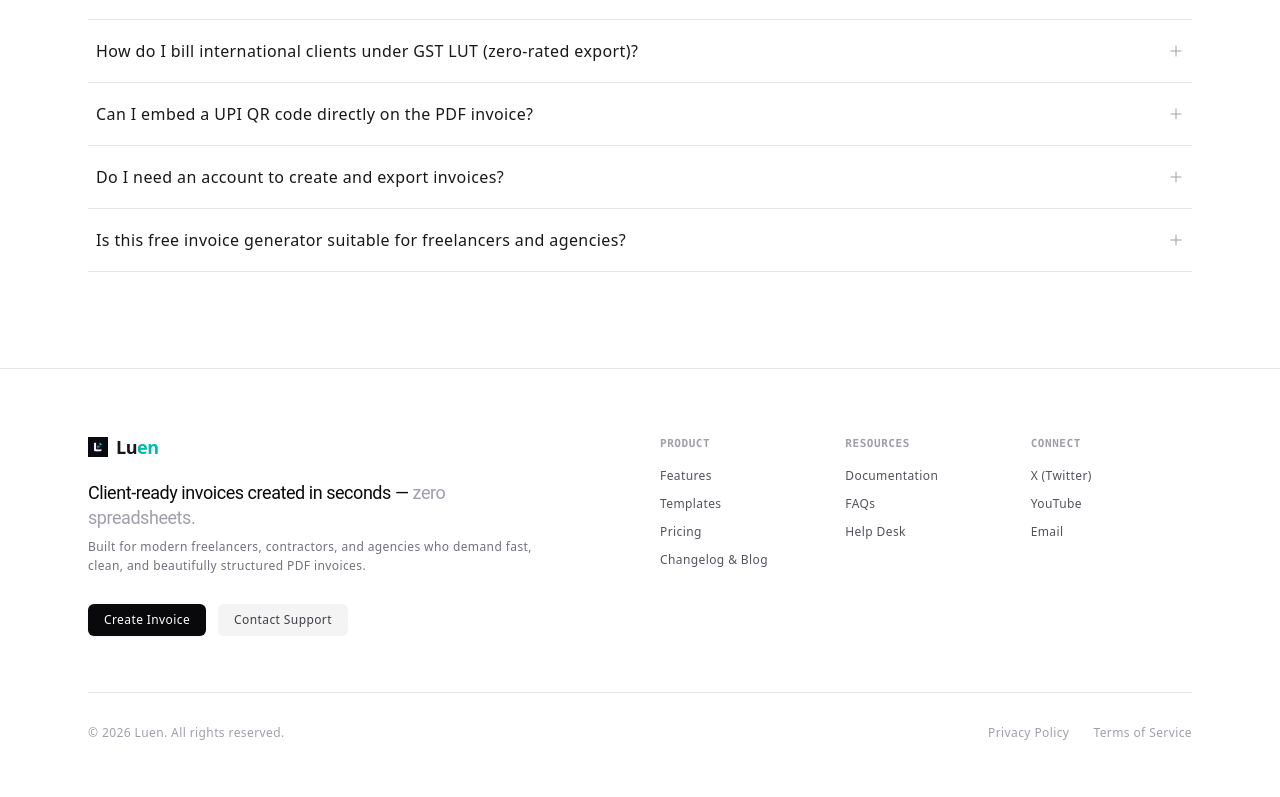
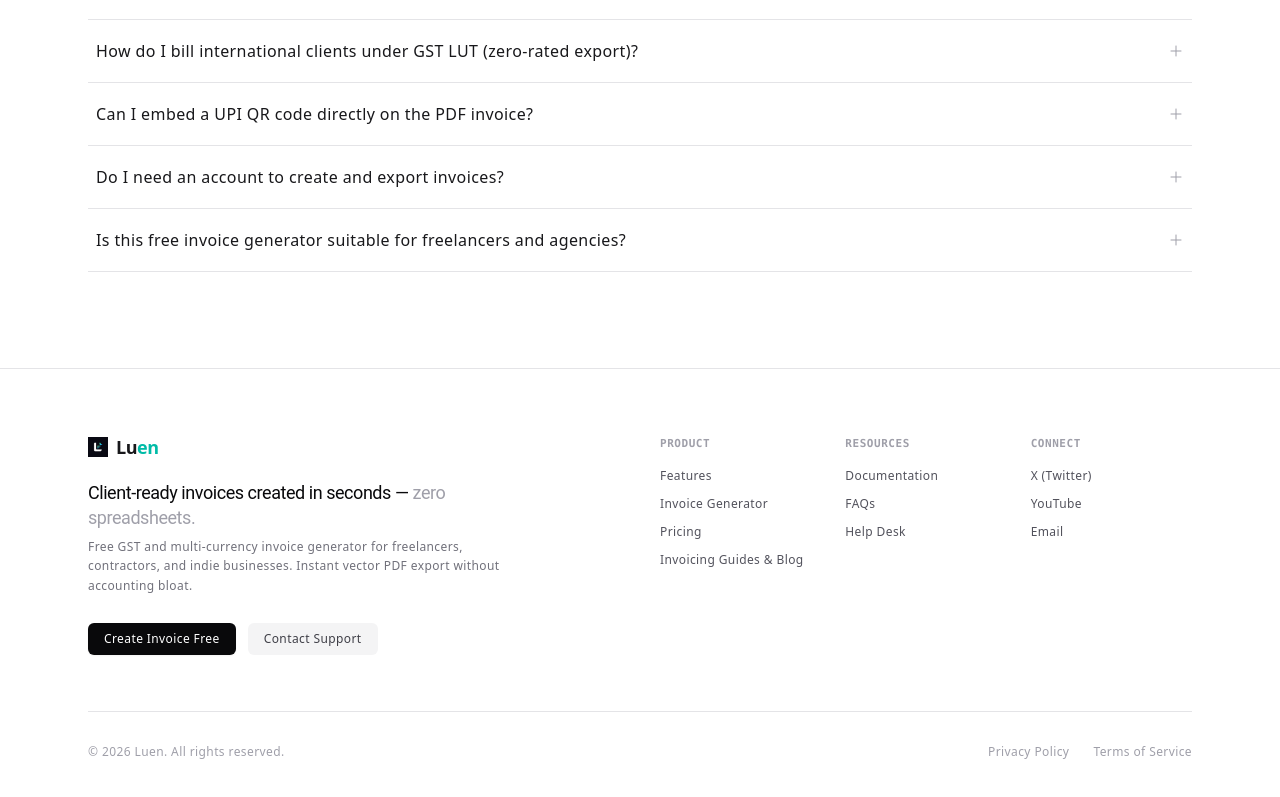
Before and after one commit to surajgupt01/Invo-Gen, a Next.js app: page / in a window 1280 px wide. Shown: the part 3193-3990 px from the top of the page. Built offline with nearby package versions, Linux system fonts and the light colour scheme.

Commit message:
Seo improvements

```diff
--- a/app/component/Footer.tsx
+++ b/app/component/Footer.tsx
@@ -6,15 +6,17 @@ export default function Footer() {
     <footer className="w-full bg-white border-t border-zinc-200 text-zinc-900 font-sans select-none overflow-hidden pt-16 pb-8">
       {/* Constrained to max-w-6xl */}
       <div className="max-w-6xl mx-auto px-4 sm:px-6">
-
         {/* Top Grid */}
         <div className="grid grid-cols-1 lg:grid-cols-12 gap-10 pb-14 border-b border-zinc-200">
-
           {/* Left Column: Brand, Tagline & Action Buttons */}
           <div className="lg:col-span-6 space-y-5">
-
             {/* Brand Logo */}
-            <Link href="/" className="inline-flex items-center gap-2 select-none">
+            <Link
+              href="/"
+              title="Luen — Free Online Invoice Generator"
+              aria-label="Luen Homepage"
+              className="inline-flex items-center gap-2 select-none"
+            >
               <div className="relative w-5 h-5 flex items-center justify-center shrink-0">
                 <Image
                   src="/favicon.png"
@@ -36,7 +38,9 @@ export default function Footer() {
                 <span className="text-zinc-400">zero spreadsheets.</span>
               </h3>
               <p className="text-xs text-zinc-500 font-sans leading-relaxed">
-                Built for modern freelancers, contractors, and agencies who demand fast, clean, and beautifully structured PDF invoices.
+                Free GST and multi-currency invoice generator for freelancers,
+                contractors, and indie businesses. Instant vector PDF export
+                without accounting bloat.
               </p>
             </div>
 
@@ -46,38 +50,49 @@ export default function Footer() {
                 href="/dashboard"
                 className="px-4 py-2 text-xs font-medium text-white bg-zinc-950 hover:bg-zinc-800 rounded-md transition-colors shadow-xs"
               >
-                Create Invoice
+                Create Invoice Free
               </Link>
 
               <a
                 href="mailto:support@luen.in"
+                aria-label="Email Luen Customer Support"
                 className="px-4 py-2 text-xs font-medium text-zinc-700 hover:text-zinc-950 bg-zinc-100 hover:bg-zinc-200 rounded-md transition-colors"
               >
                 Contact Support
               </a>
             </div>
-
           </div>
 
           {/* Right Column: Navigation Links */}
           <div className="lg:col-span-6 grid grid-cols-3 gap-6 text-xs font-sans pt-1">
-
             {/* Column 1: Product */}
             <div className="flex flex-col gap-3 items-start">
               <span className="text-[11px] font-mono uppercase tracking-wider text-zinc-400 font-semibold mb-1">
                 Product
               </span>
-              <Link href="/#Features" className="text-zinc-600 hover:text-zinc-950 transition-colors">
+              <Link
+                href="/#Features"
+                className="text-zinc-600 hover:text-zinc-950 transition-colors"
+              >
                 Features
               </Link>
-              <Link href="#templates" className="text-zinc-600 hover:text-zinc-950 transition-colors">
-                Templates
+              <Link
+                href="/dashboard"
+                className="text-zinc-600 hover:text-zinc-950 transition-colors"
+              >
+                Invoice Generator
               </Link>
-              <Link href="/#PriceSection" className="text-zinc-600 hover:text-zinc-950 transition-colors">
+              <Link
+                href="/#PriceSection"
+                className="text-zinc-600 hover:text-zinc-950 transition-colors"
+              >
                 Pricing
               </Link>
-              <Link href="/blog" className="text-zinc-600 hover:text-zinc-950 transition-colors">
-                Changelog & Blog
+              <Link
+                href="/blog"
+                className="text-zinc-600 hover:text-zinc-950 transition-colors"
+              >
+                Invoicing Guides & Blog
               </Link>
             </div>
 
@@ -86,13 +101,23 @@ export default function Footer() {
               <span className="text-[11px] font-mono uppercase tracking-wider text-zinc-400 font-semibold mb-1">
                 Resources
               </span>
-              <Link href="/docs" className="text-zinc-600 hover:text-zinc-950 transition-colors">
+              <Link
+                href="/docs"
+                className="text-zinc-600 hover:text-zinc-950 transition-colors"
+              >
                 Documentation
               </Link>
-              <Link href="/#FAQ" className="text-zinc-600 hover:text-zinc-950 transition-colors">
+              <Link
+                href="/#FAQ"
+                className="text-zinc-600 hover:text-zinc-950 transition-colors"
+              >
                 FAQs
               </Link>
-              <a href="mailto:support@luen.in" className="text-zinc-600 hover:text-zinc-950 transition-colors">
+              <a
+                href="mailto:support@luen.in"
+                aria-label="Contact Luen Help Desk"
+                className="text-zinc-600 hover:text-zinc-950 transition-colors"
+              >
                 Help Desk
               </a>
             </div>
@@ -106,6 +131,7 @@ export default function Footer() {
                 href="https://x.com/LuenInvoices"
                 target="_blank"
                 rel="noopener noreferrer"
+                aria-label="Follow Luen Invoices on X (formerly Twitter)"
                 className="text-zinc-600 hover:text-zinc-950 transition-colors"
               >
                 X (Twitter)
@@ -114,22 +140,20 @@ export default function Footer() {
                 href="https://www.youtube.com/@Luen-Invoices"
                 target="_blank"
                 rel="noopener noreferrer"
+                aria-label="Subscribe to Luen Invoices on YouTube"
                 className="text-zinc-600 hover:text-zinc-950 transition-colors"
               >
                 YouTube
               </a>
               <a
                 href="mailto:support@luen.in"
-                target="_blank"
-                rel="noopener noreferrer"
+                aria-label="Send an email to support@luen.in"
                 className="text-zinc-600 hover:text-zinc-950 transition-colors"
               >
                 Email
               </a>
             </div>
-
           </div>
-
         </div>
 
         {/* Bottom Bar: Copyright & Legal */}
@@ -137,15 +161,20 @@ export default function Footer() {
           <p>© {new Date().getFullYear()} Luen. All rights reserved.</p>
 
           <div className="flex items-center gap-6">
-            <Link href="/terms?tab=privacy" className="hover:text-zinc-900 transition-colors">
+            <Link
+              href="/terms?tab=privacy"
+              className="hover:text-zinc-900 transition-colors"
+            >
               Privacy Policy
             </Link>
-            <Link href="/terms?tab=terms" className="hover:text-zinc-900 transition-colors">
+            <Link
+              href="/terms?tab=terms"
+              className="hover:text-zinc-900 transition-colors"
+            >
               Terms of Service
             </Link>
           </div>
         </div>
-
       </div>
 
       {/* Large Bottom Faded Brand Watermark */}
@@ -154,7 +183,6 @@ export default function Footer() {
           Luen
         </span>
       </div>
-
     </footer>
   );
 }
```
